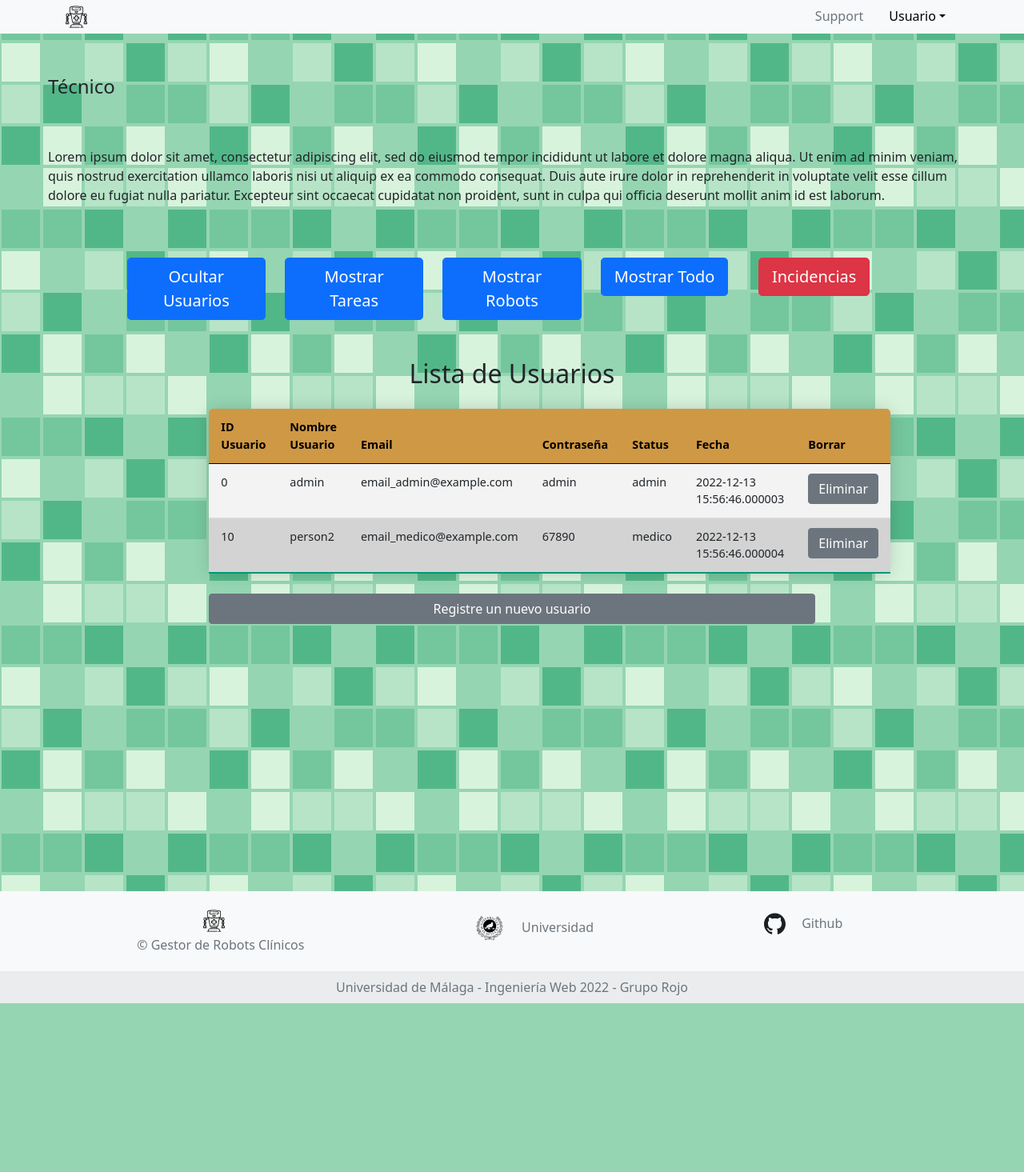
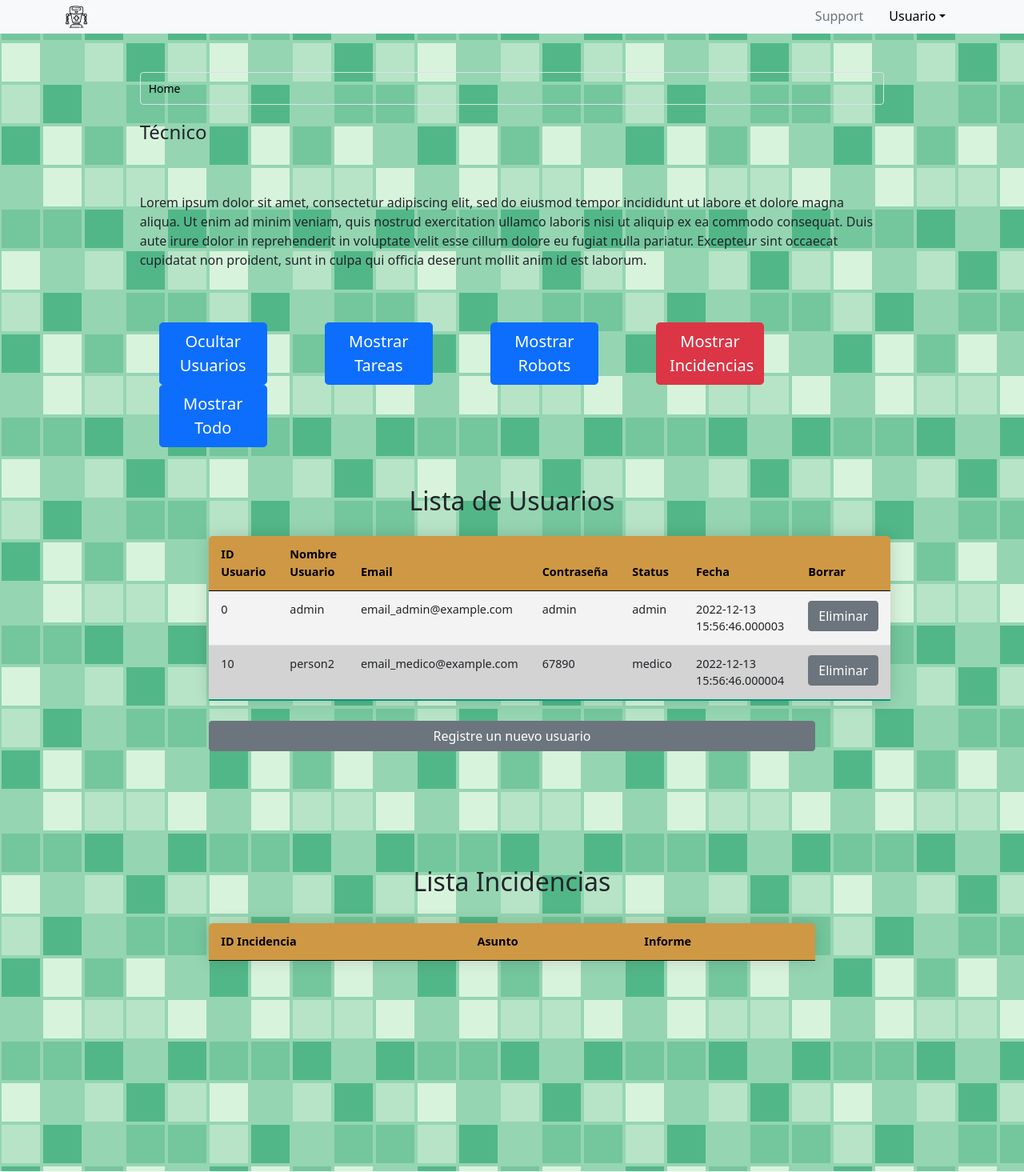
Before and after one commit to jesusaldanamartin/web_engineering, a Flask app: page /admin in a window 1280 px wide. Shown: the top 1465 px of the page at 80% size. Before the commit the page ends 1254 px from the top, so only its background shows below. Run offline with Flask 3, Linux system fonts and the light colour scheme; data comes from the database, SQL or seed files in the repository; lists and menus that the app fills with data are empty; some libraries are stand-ins or nearby versions.

Commit message:
template tecnico

```diff
--- a/templates/template_medico.jinja
+++ b/templates/template_medico.jinja
@@ -24,8 +24,7 @@
           <h2>Medico</h2>
         </legend>
       </div>
-      <div class="col-sm-3"><button type="button" class="btn btn-danger btn-lg" data-toggle="modal"
-          data-target="#exampleModal">Incidencias</button></div>
+      <div class="col-sm-3"><button type="button" onclick="location.href='/doctor/formularioIncidencia'" class="btn btn-danger btn-lg">Redactar Incidencia</button></div>
       <p class="padd">
         Lorem ipsum dolor sit amet, consectetur adipiscing elit, sed do eiusmod tempor incididunt ut
         labore et dolore magna aliqua. Ut enim ad minim veniam, quis nostrud exercitation ullamco laboris
--- a/templates/template_tecnico.jinja
+++ b/templates/template_tecnico.jinja
@@ -10,6 +10,14 @@
 <body class="bg">
 
   <div class="main-container row p-5 mx-0 justify-content-center align-self-center">
+    <div class="row col-md-10 px-3">
+      <nav aria-label="breadcrumb">
+        <ol class="breadcrumb breadcrumb-custom">
+          <li class="breadcrumb-item active" aria-current="page"><span>Home</span></li>
+        </ol>
+      </nav>
+    </div>
+    <div class="row col-md-10 px-3">
       <legend>Técnico</legend>
       <p class="padd">
         Lorem ipsum dolor sit amet, consectetur adipiscing elit, sed do eiusmod tempor incididunt ut
@@ -18,54 +26,32 @@
         cillum dolore eu fugiat nulla pariatur. Excepteur sint occaecat cupidatat non proident, sunt in culpa qui
         officia deserunt mollit anim id est laborum.
       </p>
-    {# <div class="text-left">
-      <button type="button" class="btn btn-dark btn-lg incidencias my_black"> Incidencias </button>
-    </div> #}
-    <div class="col col-lg-2">
+    </div>
+    <div class="row col-md-10 px-3">
+      <div class="col col-lg-2 mx-4">
         <button type="button" class="btn btn-primary btn-lg" id="show-user-div">Ocultar Usuarios</button>
       </div>
-    <div class="col col-lg-2">
+      <div class="col col-lg-2 mx-4">
         <button type="button" class="btn btn-primary btn-lg" id="show-task-div">Mostrar Tareas</button>
       </div>
-    <div class="col col-lg-2">
+      <div class="col col-lg-2 mx-4">
         <button type="button" class="btn btn-primary btn-lg" id="show-robot-div">Mostrar Robots</button>
       </div>
-    <div class="col col-lg-2">
+      <div class="col col-lg-2 mx-4">
+        <button type="button" class="btn btn-danger btn-lg" id="show-incidencia-div">Mostrar Incidencias</button>
+      </div>
+      <div class="col col-lg-2 mx-4">
         <button type="button" class="btn btn-primary btn-lg" id="show-everything">Mostrar Todo</button>
       </div>
-    <div class="col col-lg-2">
-              <!-- Button trigger modal -->
-              <button type="button" class="btn btn-danger btn-lg" data-toggle="modal" data-target="#exampleModal">
-                Incidencias
-              </button>
-              <!-- Modal -->
-              <div class="modal fade" id="exampleModal" tabindex="-1" role="dialog" aria-labelledby="exampleModalLabel"
-                aria-hidden="true">
-                <div class="modal-dialog" role="document">
-                  <div class="modal-content">
-                    <div class="modal-header">
-                      <h5 class="modal-title" id="exampleModalLabel">Informe Incidencia</h5>
-                      <button type="button" class="close" data-dismiss="modal" aria-label="Close">
-                        <span aria-hidden="true">&times;</span>
-                      </button>
     </div>
-                    <div class="modal-body">
-                      ...
-                    </div>
-                    <div class="modal-footer">
-                      <button type="button" class="btn btn-secondary" data-dismiss="modal">Cerrar</button>
-                    </div>
-                  </div>
-                </div>
-              </div>
-    </div>
+
 
     <fieldset class="text-black col-md-8 px-3 bot">
 
       <form method="GET" class="mt-5 row justify-content-center">
-        <div class = "row" id = user-div name="user-div">
+        <div class="row" id=user-div name="user-div">
           <table class="table table-hover table-sortable">
-            <h2 class = "text-center">Lista de Usuarios</h2>
+            <h2 class="text-center">Lista de Usuarios</h2>
             <thead>
               <tr>
                 <th scope="col"> ID Usuario </th>
@@ -98,9 +84,9 @@
         </div>
       </form>
       <form method="GET" class="mt-5 row justify-content-center">
-        <div class = "row" id = task-div name="task-div">
+        <div class="row" id=task-div name="task-div">
           <table class="table table-hover table-sortable">
-            <h2 class = "text-center">Lista de Tareas</h2>
+            <h2 class="text-center">Lista de Tareas</h2>
             <thead>
               <tr>
                 <th scope="col"> ID Tareas </th>
@@ -129,9 +115,9 @@
       </form>
 
       <form method="GET" class="mt-5 row justify-content-center">
-        <div class="row" id = robot-div name="robot-div">
+        <div class="row" id=robot-div name="robot-div">
           <table class="table table-hover table-sortable">
-            <h2 class = "text-center">Lista de Robots</h2>
+            <h2 class="text-center">Lista de Robots</h2>
             <thead>
               <tr>
                 <th scope="col"> ID Robot </th>
@@ -158,6 +144,30 @@
           <a class="btn btn-secondary btn-block" href="/admin/formularioRobots">Añadir robot</a>
         </div>
       </form>
+
+      <form method="GET" class="mt-5 row justify-content-center">
+        <div class="row" id=incidencia-div name="incidencia-div">
+          <table class="table table-hover table-sortable">
+            <h2 class="text-center">Lista Incidencias</h2>
+            <thead>
+              <tr>
+                <th scope="col"> ID Incidencia </th>
+                <th scope="col"> Asunto </th>
+                <th scope="col"> Informe </th>
+              </tr>
+            </thead>
+            <tbody>
+              {% for incidencia in incidencias %}
+              <tr>
+                <td>{{incidencia.id}}</td>
+                <td>{{incidencia.asunto}}</td>
+                <td>{{incidencia.informe}}</td>
+              </tr>
+              {% endfor %}
+            </tbody>
+          </table>
+        </div>
+      </form>
     </fieldset>
   </div>
   <div class="bot"></div>
```
Lines whose indentation alone changed are shown as unchanged.
